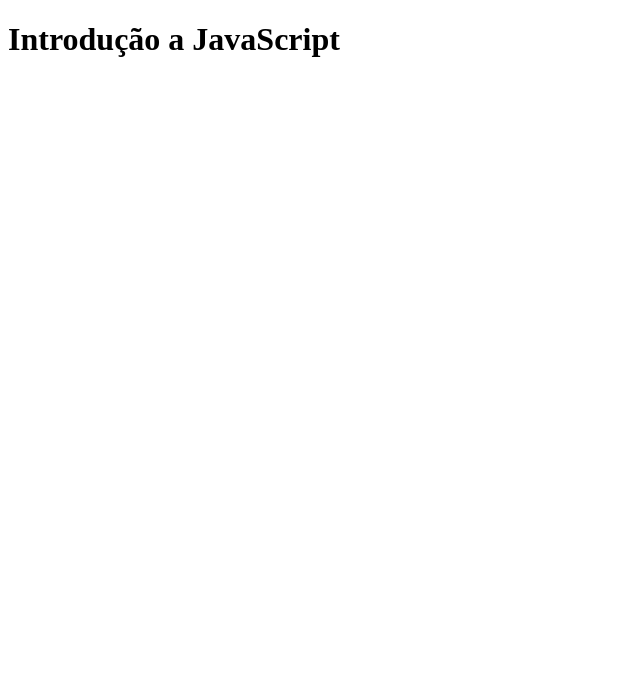
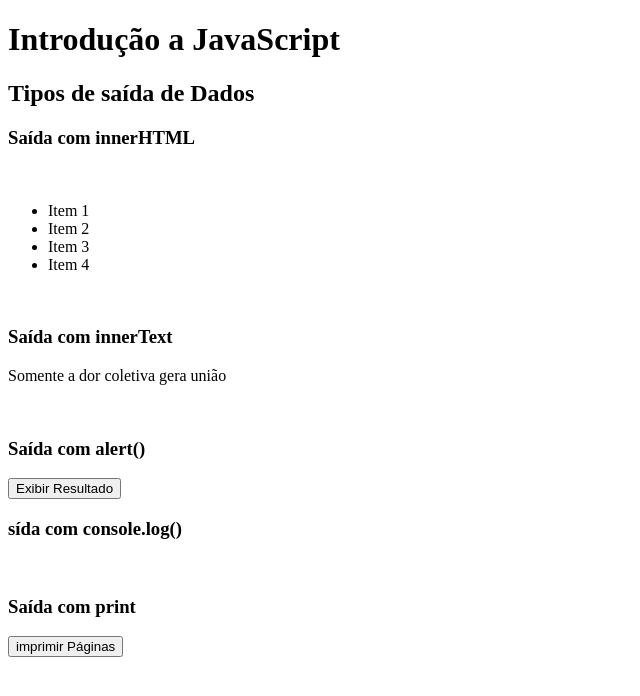
Before and after one commit to amoreca10/Conte-do-JS_Sp16, a plain HTML site: page Aula 01/index.html in a window 1280 px wide. Shown: the whole page, without its empty margins (0-640 px from the left). Drawn offline with Linux system fonts and the light colour scheme.

Commit message:
Aula 01 JavaScript - Introdução ao JavaScript

```diff
--- a/Aula 01/index.html
+++ b/Aula 01/index.html
@@ -1,11 +1,68 @@
 <!DOCTYPE html>
-<html lang="ptbr">
+<html lang="pt-br">
 <head>
     <meta charset="UTF-8">
     <meta name="viewport" content="width=device-width, initial-scale=1.0">
     <title>Conteúdo Aula 01 - JavaScript</title>
 </head>
-<body>
-    <h1>Introdução a JavaScript</h1>
-</body>
+    <body>
+
+        <h1>Introdução a JavaScript</h1>
+
+        <h2>Tipos de saída de Dados</h2>
+
+        <h3>Saída com innerHTML</h3>
+        <br>
+        <ul class="ex1"></ul>
+
+        <br>
+
+        <h3>Saída com innerText</h3>
+
+        <p class="ex2"></p>
+
+      <br>
+
+      <h3>Saída com alert()</h3>
+
+        <button onclick="exibirResultado()">Exibir Resultado</button>
+
+
+       <br>
+
+        <h3>sída com console.log()</h3>
+
+       <br>
+
+        <h3>Saída com print</h3>
+
+        <button onclick="imprimir()">imprimir Páginas</button>
+
+
+
+
+
+
+
+
+
+
+
+
+
+
+
+
+
+
+
+
+
+
+
+
+
+        <script src="./src/script.js"></script>
+
+    </body>
 </html>
--- /dev/null
+++ b/Aula 01/src/script.js
@@ -0,0 +1,24 @@
+// Saída com innerHTML
+document.querySelector(".ex1").innerHTML =
+`
+    <li>Item 1</li>
+    <li>Item 2</li>
+    <li>Item 3</li>
+    <li>Item 4</li>
+`;
+
+// Saída com innertext
+document.querySelector(".ex2").innerText = 'Somente a dor coletiva gera união'
+
+
+// Saída com alert()
+function exibirResultado() {
+    window.alert(10+3);}
+
+//Saída com console.log()
+console.log("Somente a dor coletiva gera união");
+
+// Saída com print()
+function imprimir(){
+    window.print();
+}
```
